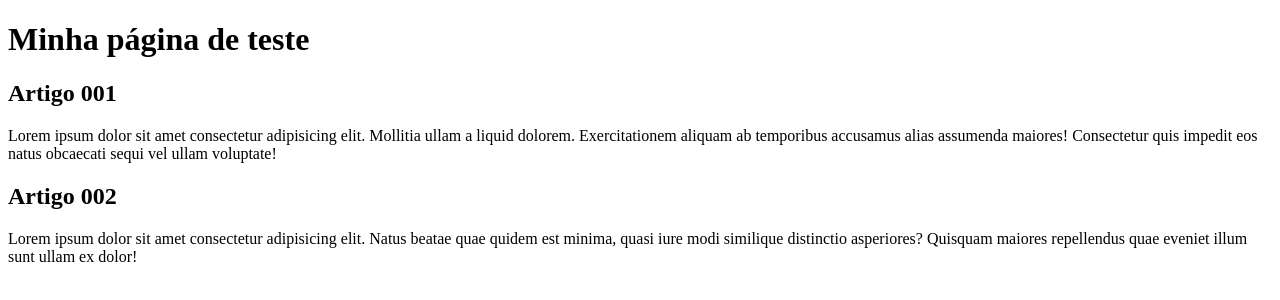
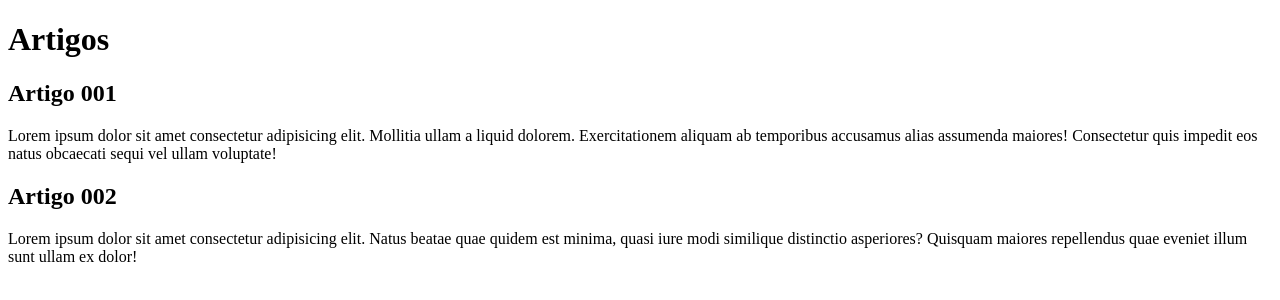
Before and after one commit to GitTec/Aulagit, a plain HTML site: page index.html in a window 1280 px wide. Drawn offline with Linux system fonts and the light colour scheme.

Commit message:
Update index.html

```diff
--- a/index.html
+++ b/index.html
@@ -4,12 +4,12 @@
 <head>
     <meta charset="UTF-8">
     <meta name="viewport" content="width=device-width, initial-scale=1.0">
-    <title>Página teste</title>
+    <title>Página de testes</title>
 </head>
 
 <body>
     <header>
-        <h1>Minha página de teste</h1>
+        <h1>Artigos</h1>
     </header>
 
     <article>
```
